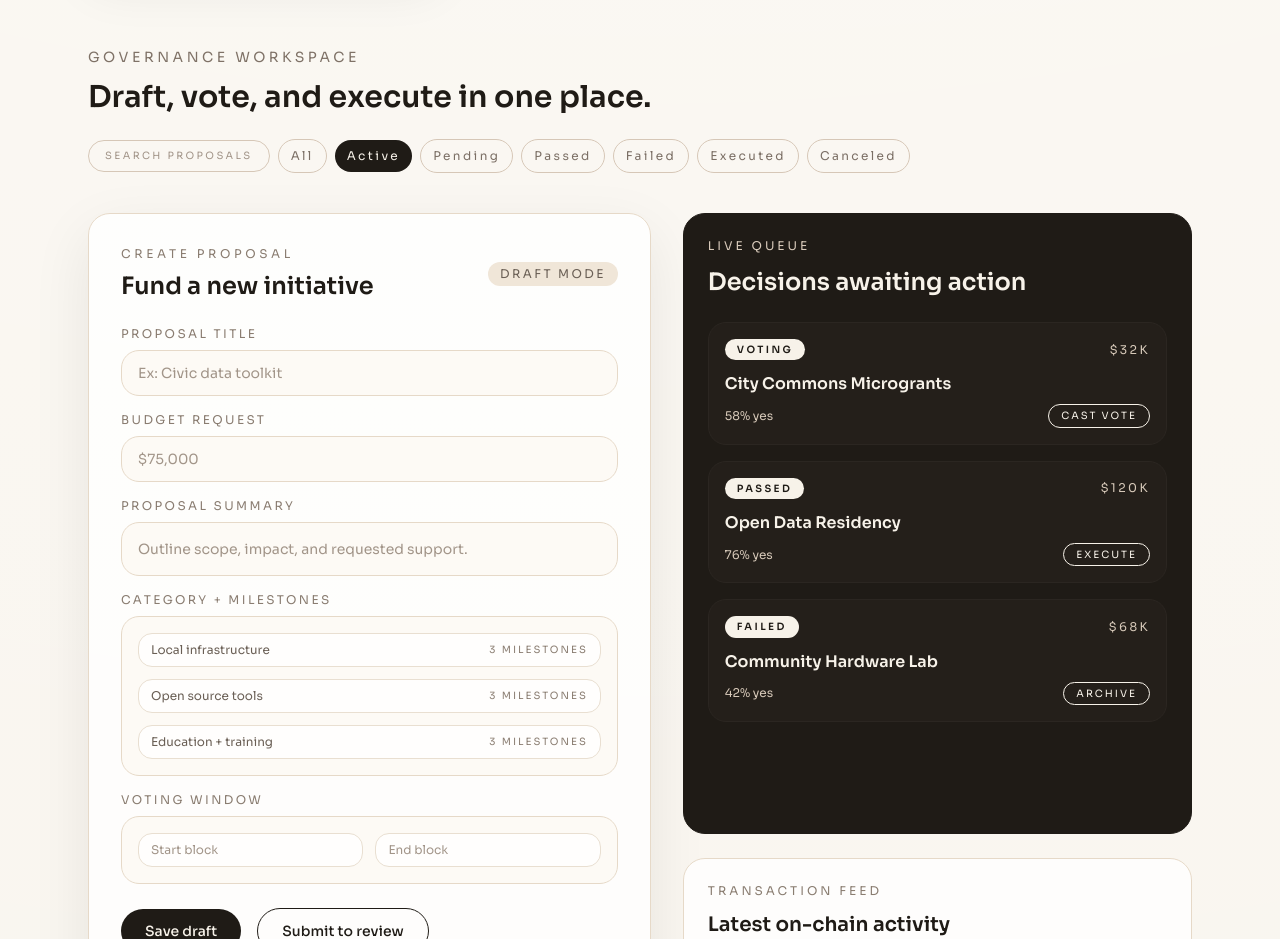
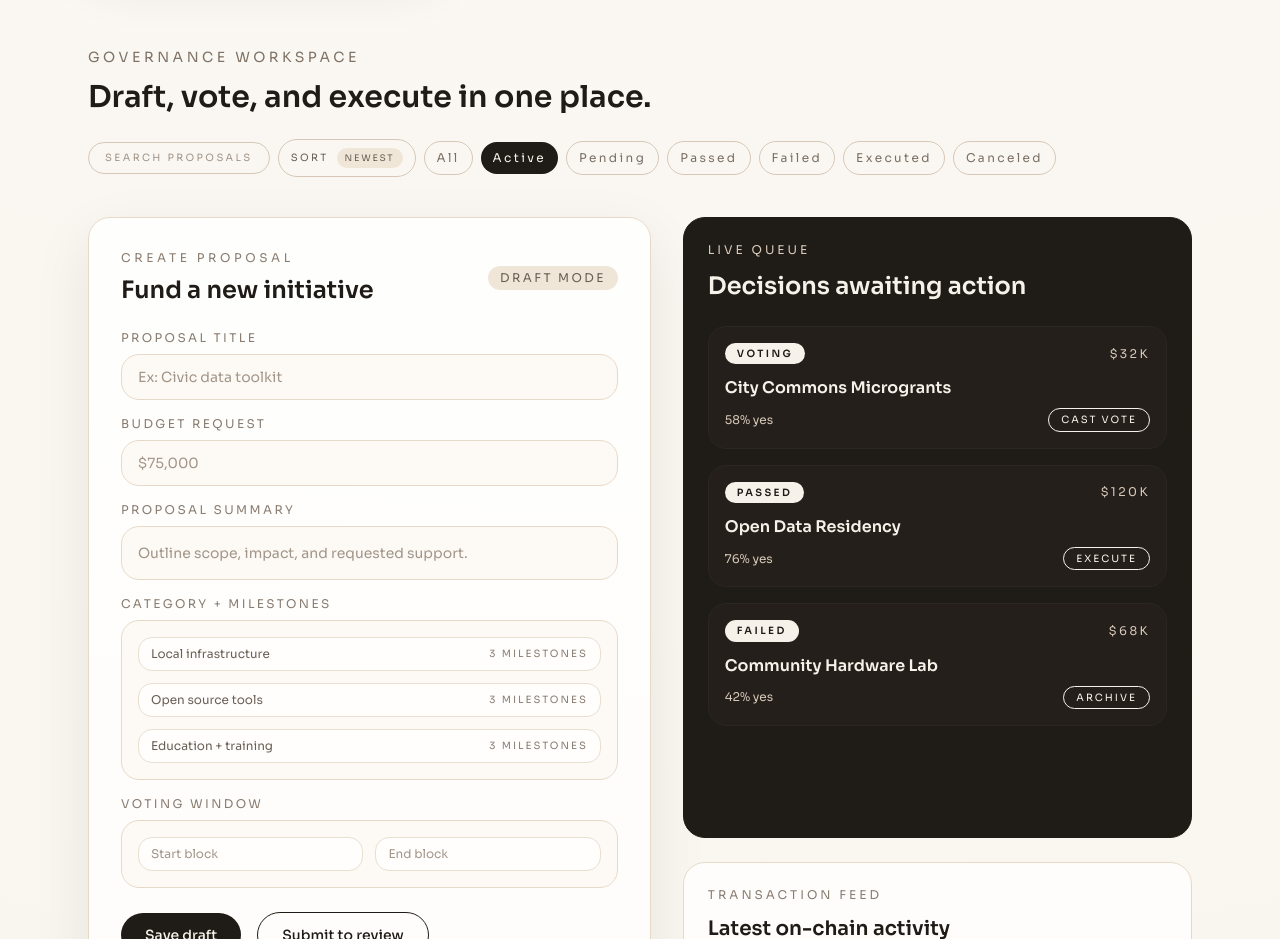
Before and after one commit to TYDev01/Community-Grant-DAO, a Next.js app in the folder frontend/: page / in a window 1280 px wide. Shown: the part 2800-3739 px from the top of the page. Built offline with nearby package versions, Linux system fonts and the light colour scheme.

Commit message:
added a sort indicator pill

```diff
--- a/frontend/src/app/page.tsx
+++ b/frontend/src/app/page.tsx
@@ -442,6 +442,12 @@ export default function Home() {
                 <div className="rounded-full border border-[#d6c7b7] px-4 py-2 text-[10px] text-[#a29589]">
                   Search proposals
                 </div>
+                <div className="flex items-center gap-2 rounded-full border border-[#d6c7b7] px-3 py-2 text-[10px] text-[#6a5f55]">
+                  <span>Sort</span>
+                  <span className="rounded-full bg-[#f0e6d8] px-2 py-1 text-[9px] uppercase tracking-[0.2em] text-[#6a5f55]">
+                    Newest
+                  </span>
+                </div>
                 {[
                   { label: "All", active: false },
                   { label: "Active", active: true },
```
